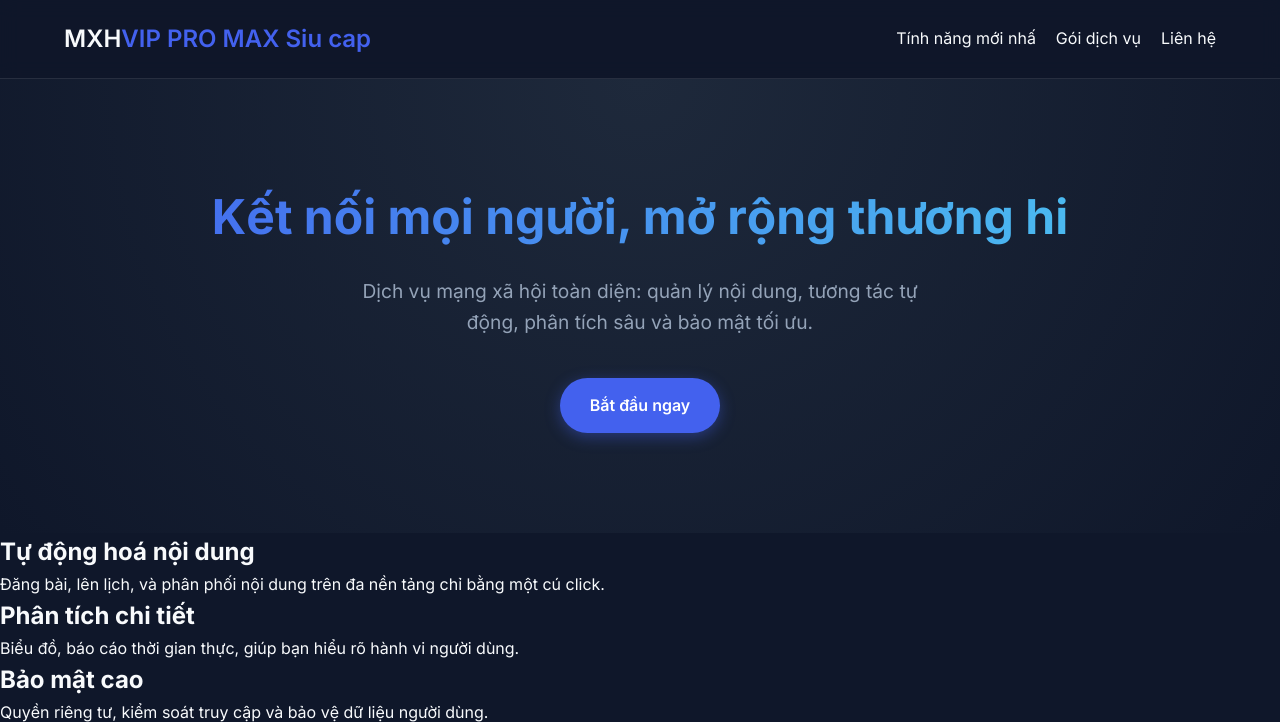
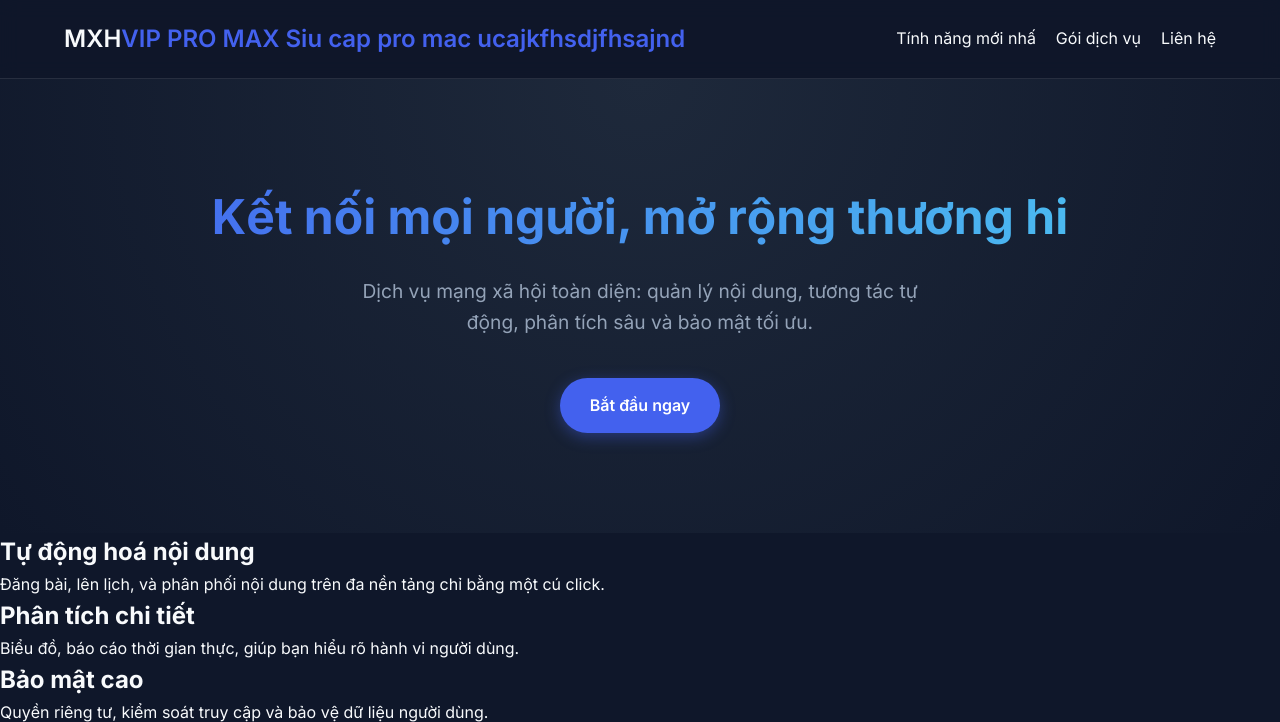
Before and after one commit to dthanhsang/demodevops, a website: page public/index.html in a window 1280 px wide. Shown: the top 722 px of the page. Drawn offline with Linux system fonts and the light colour scheme.

Commit message:
test ssh

```diff
--- a/public/index.html
+++ b/public/index.html
@@ -9,7 +9,7 @@
 </head>
 <body>
   <header class="header">
-    <div class="logo">MXH<span>VIP PRO MAX Siu cap</span></div>
+    <div class="logo">MXH<span>VIP PRO MAX Siu cap pro mac ucajkfhsdjfhsajnd</span></div>
     <nav class="nav">
       <ul>
         <li><a href="#features">Tính năng mới nhấ</a></li>
```
